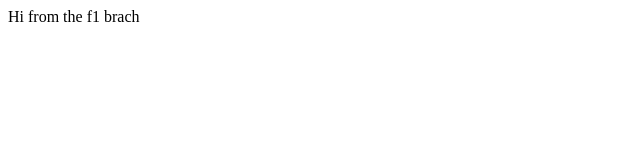
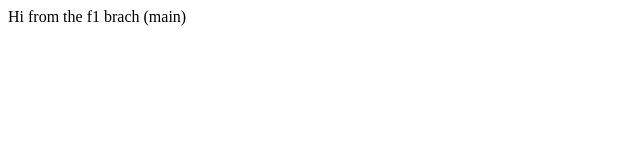
Before and after one commit to bharathabhi46/newRepo, a plain HTML site: page index.html in a window 1280 px wide. Shown: the full height of the page, 0-640 px from the left. Drawn offline with Linux system fonts and the light colour scheme.

Commit message:
new changes in the main

```diff
--- a/index.html
+++ b/index.html
@@ -5,6 +5,6 @@
     <title>Document</title>
   </head>
   <body>
-    <p>Hi from the f1 brach</p>
+    <p>Hi from the f1 brach (main)</p>
   </body>
 </html>
```
